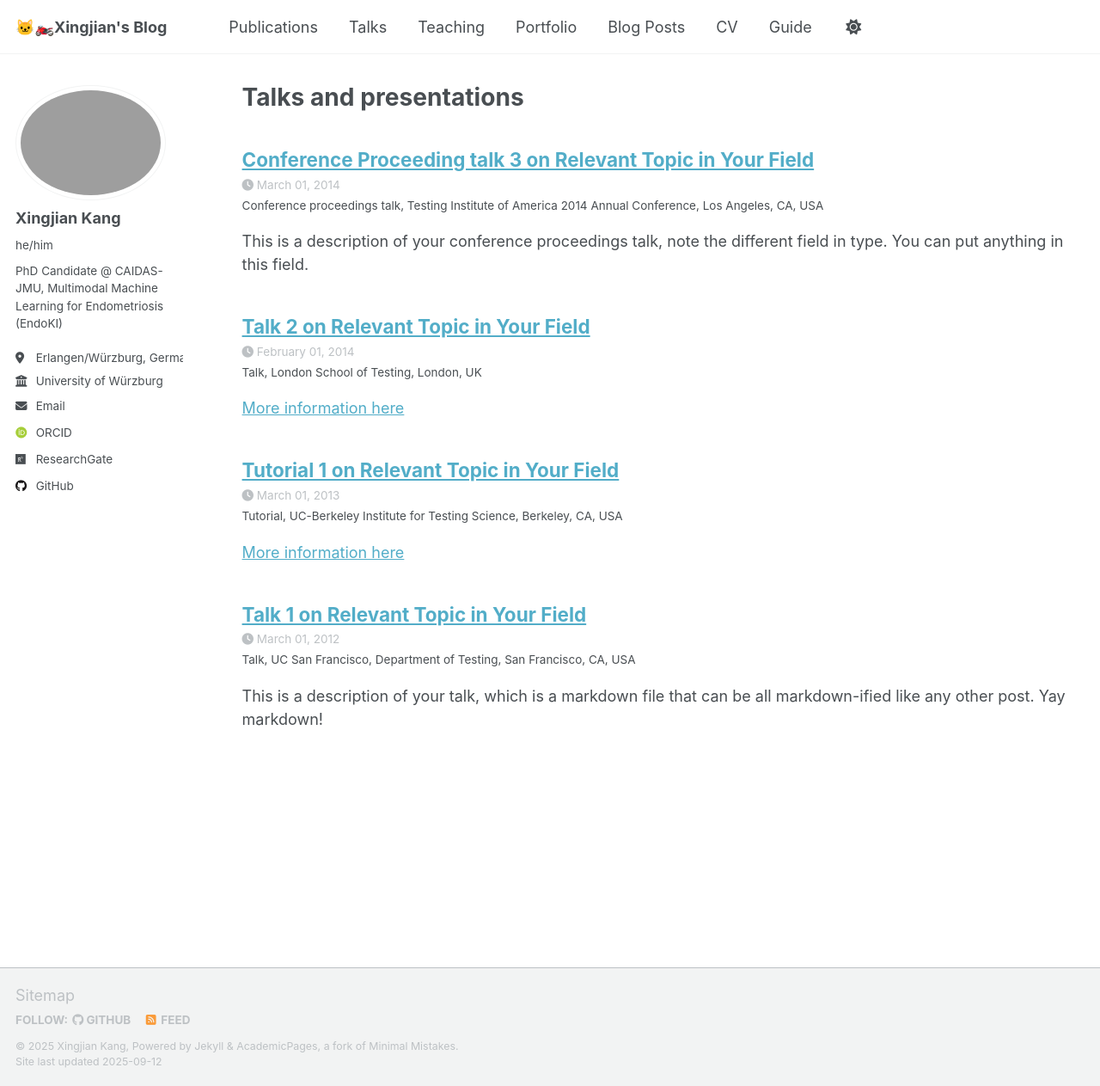
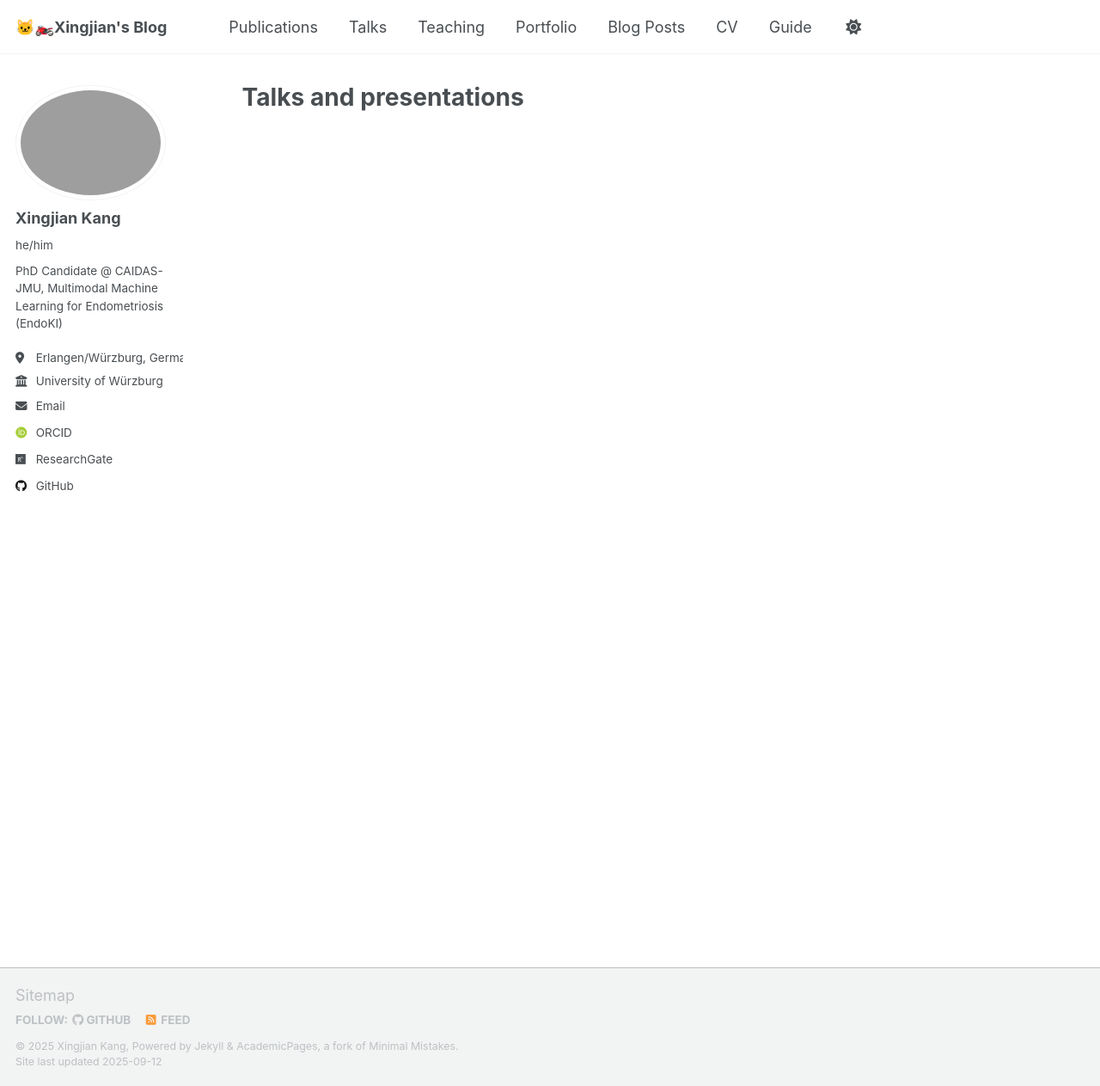
Before and after one commit to TrevorKang/TrevorKang.github.io, a Jekyll site: the page built from _pages/talks.html, in a window 1280 px wide and 1263 px high. Shown: the whole window at 86% size. Built offline with Jekyll 4.4.1, drawn with Linux system fonts in a browser that asks for light colours; some web fonts are replaced; a script that is not in the unit is left out; part of the change alters nothing that is shown.

Commit message:
hide the unwanted pages

```diff
--- a/_config.yml
+++ b/_config.yml
@@ -219,18 +219,18 @@ kramdown:
 
 # These settings control the types of collections used by the template
 collections:
-  teaching:
-    output: false
-    permalink: /:collection/:path/
+  # teaching:
+  #   output: false
+  #   permalink: /:collection/:path/
   publications:
     output: true
     permalink: /:collection/:path/
   portfolio:
     output: true
     permalink: /:collection/:path/
-  talks:
-    output: false
-    permalink: /:collection/:path/
+  # talks:
+  #   output: false
+  #   permalink: /:collection/:path/
 
 
 # These settings control how pages and collections are included in the site
```
